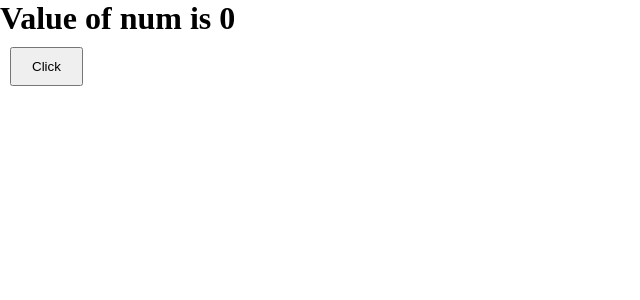
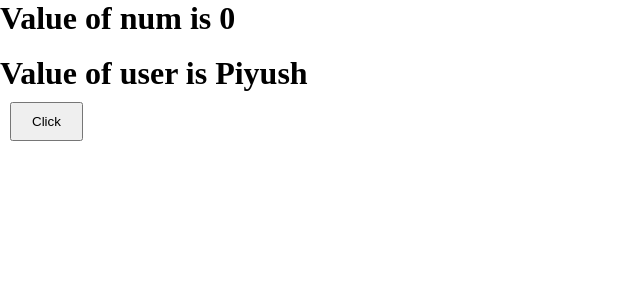
Before and after one commit to PiyushMishraX/ReactJS, a React (Vite) app in the folder useState-09/: page / in a window 1280 px wide. Shown: the top 300 px of the page, without its empty margins (0-640 px from the left). Built offline with nearby package versions, Linux system fonts and the light colour scheme.

Commit message:
use state for string

```diff
--- a/useState-09/src/App.jsx
+++ b/useState-09/src/App.jsx
@@ -21,16 +21,28 @@ const App = () => {
   const [num, setNum] = useState(0) // let/const num doesn't change in view
 
   function changeNum() {
+    // num is read only, setNum write only
     // num = 30;// no
-    setNum(30);
+    setNum(30); // only changed part is reloaded
+    // num is constant
+    console.log(num);
+    // the value of num is changed after the whole function is run so for first time num prints zero
+
+
+    setUsername("vijay")
+
   }
+
+  // string
+  const [username, setUsername] = useState('Piyush')
 
   return (
     <div>
       {/* <h1>Value of a is {a}</h1>
       <button onClick={changeA} >Click</button> */}
 
-      <h1>Value of num is {num}</h1>
+      <h1>Value of num is {num}</h1><br />
+      <h1>Value of user is {username}</h1>
       <button onClick={changeNum}>Click</button>
     </div>
   )
```
